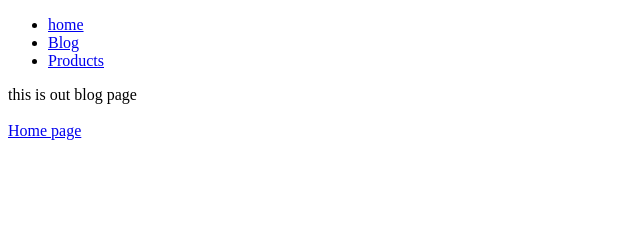
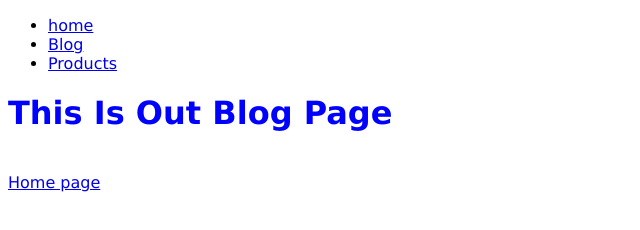
Before and after one commit to Camilocoo/Gatsby-Js-, a Gatsby site in the folder gatsby-starter-hello-world/: page /blog in a window 1280 px wide. Shown: the whole page, without its empty margins (0-640 px from the left). Built offline with nearby package versions, Linux system fonts and the light colour scheme; Gatsby itself is replaced by a stand-in of ours.

Commit message:
new styles added

```diff
--- /dev/null
+++ b/gatsby-starter-hello-world/src/components/layout.css
@@ -0,0 +1,12 @@
+body{
+    font-family: Verdana, Geneva, Tahoma, sans-serif;
+}
+
+h1{
+    color:red;
+    text-transform: capitalize;
+}
+
+.blog-title{
+    color:blue;
+}
--- a/gatsby-starter-hello-world/src/components/layout.js
+++ b/gatsby-starter-hello-world/src/components/layout.js
@@ -1,5 +1,6 @@
 import React from 'react';
 import Navbar from './Navbar';
+import './layout.css'
 
 
 const layout = ({children}) => {
--- a/gatsby-starter-hello-world/src/pages/blog.js
+++ b/gatsby-starter-hello-world/src/pages/blog.js
@@ -10,7 +10,9 @@ export default class blog extends Component {
             <React.Fragment>
                 <Layout>
                     <div>
+                        <h1 className="blog-title">
                         this is out blog page
+                        </h1>
                     </div><br/>
                     <Link to="/">Home page</Link>
                 </Layout>
--- a/gatsby-starter-hello-world/src/pages/index.js
+++ b/gatsby-starter-hello-world/src/pages/index.js
@@ -6,7 +6,8 @@ import Layout from "../components/layout";
 export default () =>
 <div>
     <Layout>
-        <h1 style={{color:"red",textTransform:"capitalized"}}>This will be our homepage</h1>
+        <h1>This will be our homepage</h1>
+        <h1>another heading</h1>
         <div>Hello world!</div>
     </Layout>
 </div>
```
